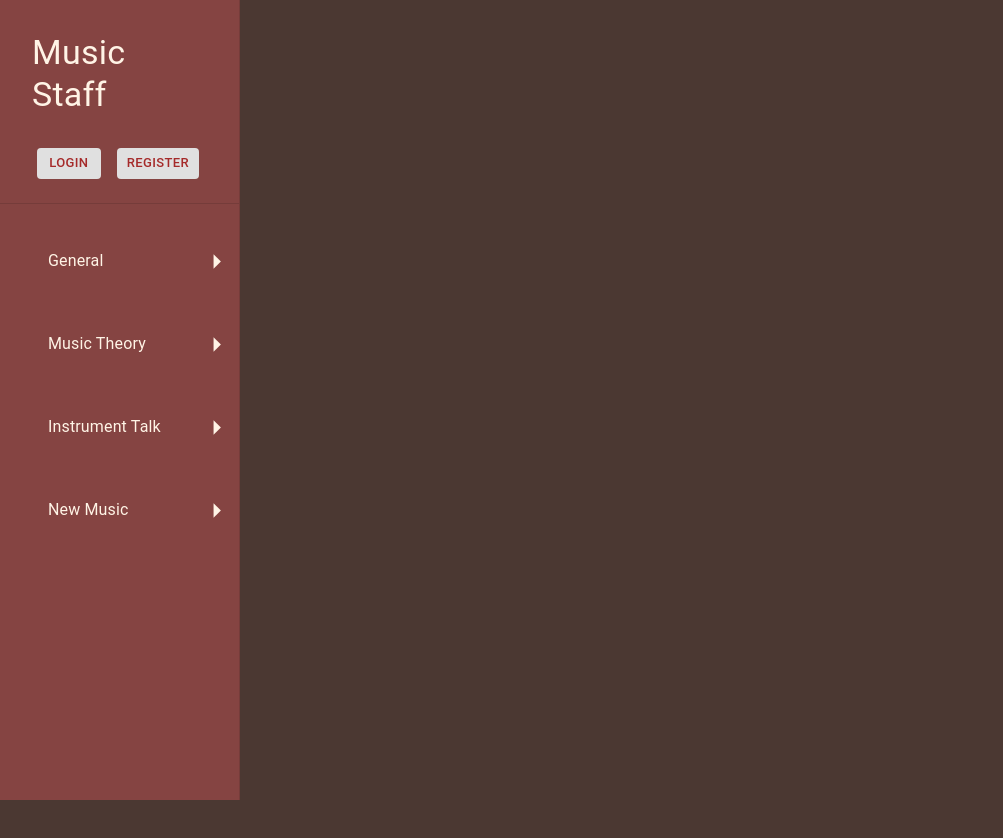
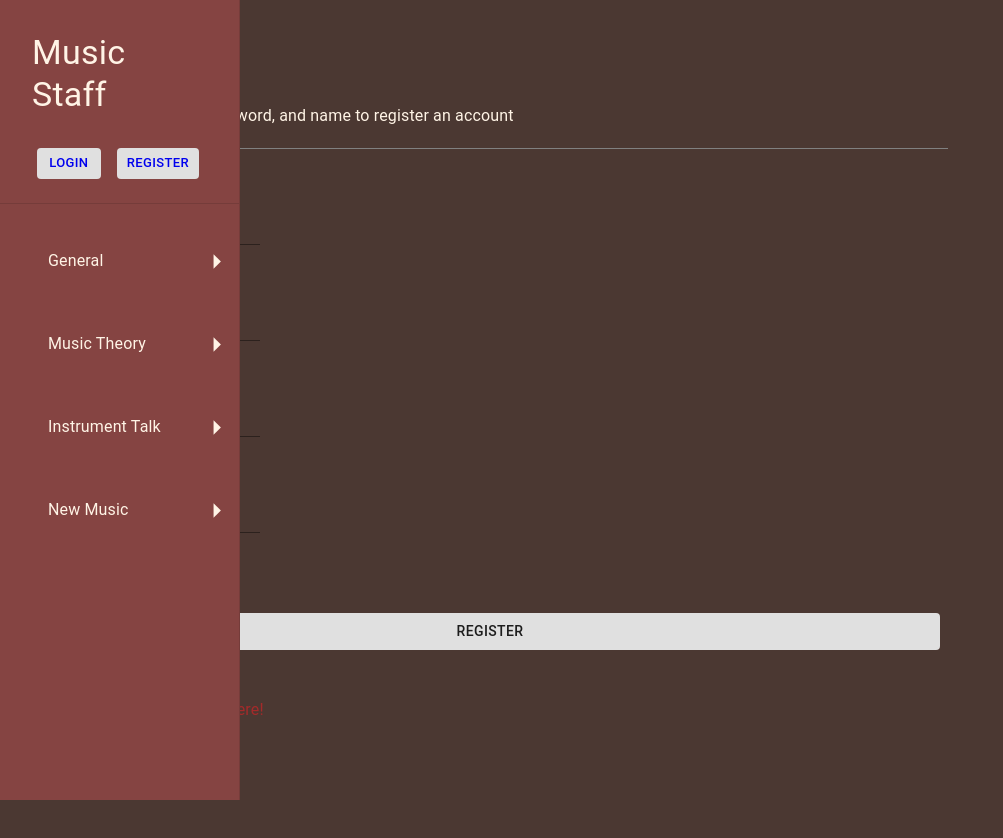
Before and after one commit to S-Brand5136/Music-Staff, a React (Create React App) app in the folder frontend/: page /register in a window 1280 px wide. Shown: the top 838 px of the page, without its empty margins (0-1003 px from the left). Built offline with nearby package versions, Linux system fonts and the light colour scheme.

Commit message:
Add Register Page and functionality

```diff
--- a/frontend/package.json
+++ b/frontend/package.json
@@ -1,10 +1,12 @@
 {
   "name": "frontend",
+  "proxy": "http://127.0.0.1:5000",
   "version": "0.1.0",
   "private": true,
   "dependencies": {
     "@material-ui/core": "^4.11.0",
     "@material-ui/icons": "^4.9.1",
+    "@material-ui/lab": "^4.0.0-alpha.56",
     "@testing-library/jest-dom": "^5.11.6",
     "@testing-library/react": "^11.1.2",
     "@testing-library/user-event": "^12.2.2",
--- a/frontend/src/components/Sidebar.js
+++ b/frontend/src/components/Sidebar.js
@@ -1,6 +1,7 @@
 import React, { useState, Fragment } from "react";
 import { useDispatch, useSelector } from "react-redux";
 import { Link } from "react-router-dom";
+import { logout } from "../actions/userActions";
 
 // MaterialUI Imports
 import { makeStyles, useTheme } from "@material-ui/core/styles";
@@ -16,7 +17,6 @@ import {
   ListItem,
   ListItemIcon,
   ListItemText,
-  ListItemAvatar,
   Typography,
 } from "@material-ui/core";
 import {
@@ -70,6 +70,8 @@ function Sidebar(props) {
     setMobileOpen(!mobileOpen);
   };
 
+  const dispatch = useDispatch();
+
   const drawer = (
     <>
       <List>
@@ -90,12 +92,12 @@ function Sidebar(props) {
               <Button
                 size="small"
                 style={{ margin: "0rem 1rem 0rem 1.3rem" }}
-                disableElevation="true"
+                disableElevation={true}
                 variant="contained"
               >
                 <Link to="/login">Login</Link>
               </Button>
-              <Button size="small" disableElevation="true" variant="contained">
+              <Button size="small" disableElevation={true} variant="contained">
                 <Link to="/register">Register</Link>
               </Button>
             </Box>
@@ -105,16 +107,27 @@ function Sidebar(props) {
           <ListItemIcon>
             {userInfo && (
               <Box id="iconsBox">
-                <AccountCircle className="icon" />
-                <Forum className="icon" />
-                <ExitToApp className="icon" />
+                <Button>
+                  <AccountCircle className="icon" />
+                </Button>
+                <Button size="small" style={{ lineHeight: "0" }}>
+                  <Link to="/profile">
+                    <Forum className="icon" />
+                  </Link>
+                </Button>
+                <Button>
+                  <ExitToApp
+                    className="icon"
+                    onClick={() => dispatch(logout())}
+                  />
+                </Button>
               </Box>
             )}
           </ListItemIcon>
         </ListItem>
         <Divider />
         {categories.map((category) => (
-          <ListItem className="categoryItem">
+          <ListItem key={category} className="categoryItem">
             <ListItemText>{category}</ListItemText>
             <ListItemIcon>
               <ArrowRight fontSize="large" style={{ color: "#fff4e6" }} />
--- a/frontend/src/constants/userConstants.js
+++ b/frontend/src/constants/userConstants.js
@@ -2,3 +2,7 @@ export const USER_LOGIN_REQUEST = "USER_LOGIN_REQUEST";
 export const USER_LOGIN_SUCCESS = "USER_LOGIN_SUCCESS";
 export const USER_LOGIN_FAIL = "USER_LOGIN_FAIL";
 export const USER_LOGOUT = "USER_LOGOUT";
+
+export const USER_REGISTER_REQUEST = "USER_REGISTER_REQUEST";
+export const USER_REGISTER_SUCCESS = "USER_REGISTER_SUCCESS";
+export const USER_REGISTER_FAIL = "USER_REGISTER_FAIL";
--- a/frontend/src/index.css
+++ b/frontend/src/index.css
@@ -23,12 +23,12 @@
 
 #iconsBox {
   position: relative;
-  left: 6rem;
+  left: 1rem;
 }
 
 .icon {
   color: #fff4e6;
-  margin-right: 1rem;
+  padding: 0;
 }
 
 .btn-sidebar {
@@ -64,5 +64,6 @@
 
 a {
   text-decoration: none;
-  color: brown;
+  margin: 0;
+  padding: 0;
 }
--- a/frontend/src/pages/LoginPage.js
+++ b/frontend/src/pages/LoginPage.js
@@ -42,7 +42,9 @@ const LoginPage = ({ location, history }) => {
     }
   }, [history, userInfo, redirect]);
 
-  const onSubmitHandler = () => {
+  const onSubmitHandler = (e) => {
+    e.preventDefault();
+    console.log("here");
     dispatch(login(email, password));
   };
 
@@ -59,7 +61,7 @@ const LoginPage = ({ location, history }) => {
         <Divider />
 
         <Grid item id="form">
-          <form onSubmit={onSubmitHandler}>
+          <form onSubmit={(e) => onSubmitHandler(e)}>
             <Grid container spacing={6} direction="row">
               <Grid item xs={12} md={9} lg={9} xl={12}>
                 <TextField
@@ -70,7 +72,6 @@ const LoginPage = ({ location, history }) => {
                     className: classes.root,
                   }}
                   id="email"
-                  color="white"
                   label="Email"
                   type="email"
                   onChange={(e) => setEmail(e.target.value)}
@@ -83,7 +84,6 @@ const LoginPage = ({ location, history }) => {
                   }}
                   InputProps={{ className: classes.multilineColor }}
                   id="password"
-                  color="primary"
                   label="Password"
                   type="password"
                   onChange={(e) => setPassword(e.target.value)}
@@ -95,7 +95,7 @@ const LoginPage = ({ location, history }) => {
                   variant="contained"
                   type="submit"
                   id="btn-signin"
-                  disableElevation="true"
+                  disableElevation={true}
                 >
                   Sign In
                 </Button>
@@ -104,6 +104,7 @@ const LoginPage = ({ location, history }) => {
                 <Typography variant="body1" style={{ color: "white" }}>
                   Don't have an account ?{" "}
                   <Link
+                    style={{ color: "brown" }}
                     to={
                       redirect ? `/register?redirect=${redirect}` : "/register"
                     }
--- a/frontend/src/pages/RegisterPage.js
+++ b/frontend/src/pages/RegisterPage.js
@@ -1,7 +1,186 @@
-import React from "react";
+import React, { useState, useEffect } from "react";
+import { Link } from "react-router-dom";
+import { register } from "../actions/userActions";
+import { useDispatch, useSelector } from "react-redux";
 
-const RegisterPage = () => {
-  return <div></div>;
+// MaterialUI imports
+import { makeStyles } from "@material-ui/core/styles";
+import { Close } from "@material-ui/icons";
+import {
+  Box,
+  Collapse,
+  Button,
+  Divider,
+  Grid,
+  IconButton,
+  LinearProgress,
+  TextField,
+  Typography,
+} from "@material-ui/core";
+import { Alert, AlertTitle } from "@material-ui/lab";
+
+const useStyles = makeStyles(() => ({
+  multilineColor: {
+    color: "white",
+  },
+  root: {
+    color: "white",
+  },
+}));
+
+const LoginPage = ({ location, history }) => {
+  const classes = useStyles();
+
+  const [email, setEmail] = useState("");
+  const [password, setPassword] = useState("");
+  const [passwordTwo, setPasswordTwo] = useState("");
+  const [name, setName] = useState("");
+  const [message, setMessage] = useState(null);
+  const [open, setOpen] = useState(false);
+
+  const dispatch = useDispatch();
+
+  const userLogin = useSelector((state) => state.userLogin);
+  const { loading, error, userInfo } = userLogin;
+
+  const redirect = location.search ? location.search.split("=")[1] : "/";
+
+  useEffect(() => {
+    if (userInfo) {
+      history.push(redirect);
+    }
+  }, [history, userInfo, redirect]);
+
+  const onSubmitHandler = (e) => {
+    e.preventDefault();
+
+    if (password !== passwordTwo) {
+      setMessage("Passwords do not match!");
+      setOpen(true);
+    } else {
+      dispatch(register(name, email, password));
+    }
+  };
+
+  return (
+    <Box>
+      <Grid container>
+        <Grid item id="signin" xs={12} lg={12} xl={12} md={12}>
+          <Typography variant="h3">Register</Typography>
+          <Typography variant="body1">
+            Please enter your email, password, and name to register an account
+          </Typography>
+          {loading && <LinearProgress />}
+          {message && (
+            <Collapse in={open}>
+              <Alert
+                style={{ width: "75%" }}
+                variant="filled"
+                severity="error"
+                action={
+                  <IconButton
+                    aria-label="close"
+                    color="inherit"
+                    size="small"
+                    onClick={() => {
+                      setOpen(false);
+                    }}
+                  >
+                    <Close fontSize="inherit" />
+                  </IconButton>
+                }
+              >
+                {message}
+              </Alert>
+            </Collapse>
+          )}
+        </Grid>
+
+        <Divider />
+
+        <Grid item id="form">
+          <form onSubmit={(e) => onSubmitHandler(e)}>
+            <Grid container spacing={6} direction="row">
+              <Grid item xs={12} md={9} lg={9} xl={4}>
+                <TextField
+                  InputLabelProps={{
+                    style: { color: "#fff" },
+                  }}
+                  InputProps={{
+                    className: classes.root,
+                  }}
+                  id="name"
+                  label="Name"
+                  type="text"
+                  onChange={(e) => setName(e.target.value)}
+                ></TextField>
+              </Grid>
+              <Grid item xs={12} md={9} lg={9} xl={6}>
+                <TextField
+                  InputLabelProps={{
+                    style: { color: "#fff" },
+                  }}
+                  InputProps={{
+                    className: classes.root,
+                  }}
+                  id="email"
+                  label="Email"
+                  type="email"
+                  onChange={(e) => setEmail(e.target.value)}
+                ></TextField>
+              </Grid>
+              <Grid item xs={12} md={9} lg={9} xl={4}>
+                <TextField
+                  InputLabelProps={{
+                    style: { color: "#fff" },
+                  }}
+                  InputProps={{ className: classes.multilineColor }}
+                  id="password"
+                  label="Password"
+                  type="password"
+                  onChange={(e) => setPassword(e.target.value)}
+                ></TextField>
+              </Grid>
+              <Grid item xs={12} md={9} lg={9} xl={4}>
+                <TextField
+                  InputLabelProps={{
+                    style: { color: "#fff" },
+                  }}
+                  InputProps={{ className: classes.multilineColor }}
+                  id="password"
+                  label="Confirm Password"
+                  type="password"
+                  onChange={(e) => setPasswordTwo(e.target.value)}
+                ></TextField>
+              </Grid>
+              <Grid item xs={12} md={9} xl={6}>
+                <Button
+                  fullWidth
+                  variant="contained"
+                  type="submit"
+                  id="btn-signin"
+                  disableElevation={true}
+                >
+                  Register
+                </Button>
+              </Grid>
+              <Grid item xs={12} md={9} ld={9} xl={12}>
+                <Typography variant="body1" style={{ color: "white" }}>
+                  have an account ?{" "}
+                  <Link
+                    style={{ color: "brown" }}
+                    to={redirect ? `/login?redirect=${redirect}` : "/login"}
+                  >
+                    Sign in here!
+                  </Link>
+                </Typography>
+              </Grid>
+            </Grid>
+          </form>
+        </Grid>
+      </Grid>
+    </Box>
+  );
 };
 
-export default RegisterPage;
+export default LoginPage;
--- a/frontend/src/store.js
+++ b/frontend/src/store.js
@@ -2,10 +2,11 @@ import { createStore, combineReducers, applyMiddleware } from "redux";
 import thunk from "redux-thunk";
 import { composeWithDevTools } from "redux-devtools-extension";
 
-import { userLoginReducer } from "./reducers/userReducer";
+import { userLoginReducer, userRegisterReducer } from "./reducers/userReducer";
 
 const reducer = combineReducers({
   userLogin: userLoginReducer,
+  userRegister: userRegisterReducer,
 });
 
 const userInfoFromStorage = localStorage.getItem("userInfo")
```
Also changed, not shown: frontend/src/actions/userActions.js (+52 -1 lines), frontend/src/reducers/userReducer.js (+20 -13 lines), 1 other file (tests, documents, lock files or other folders).
